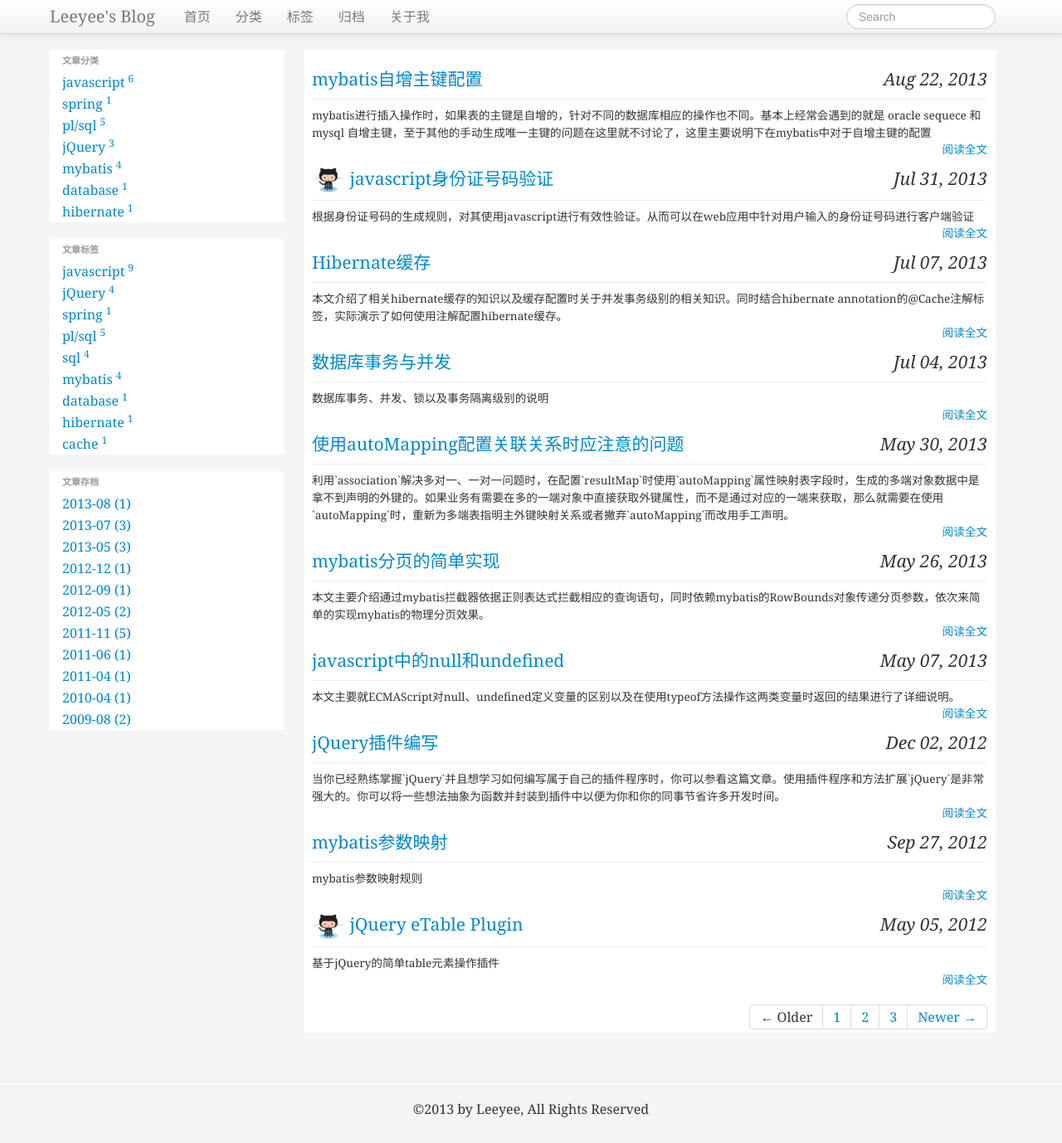
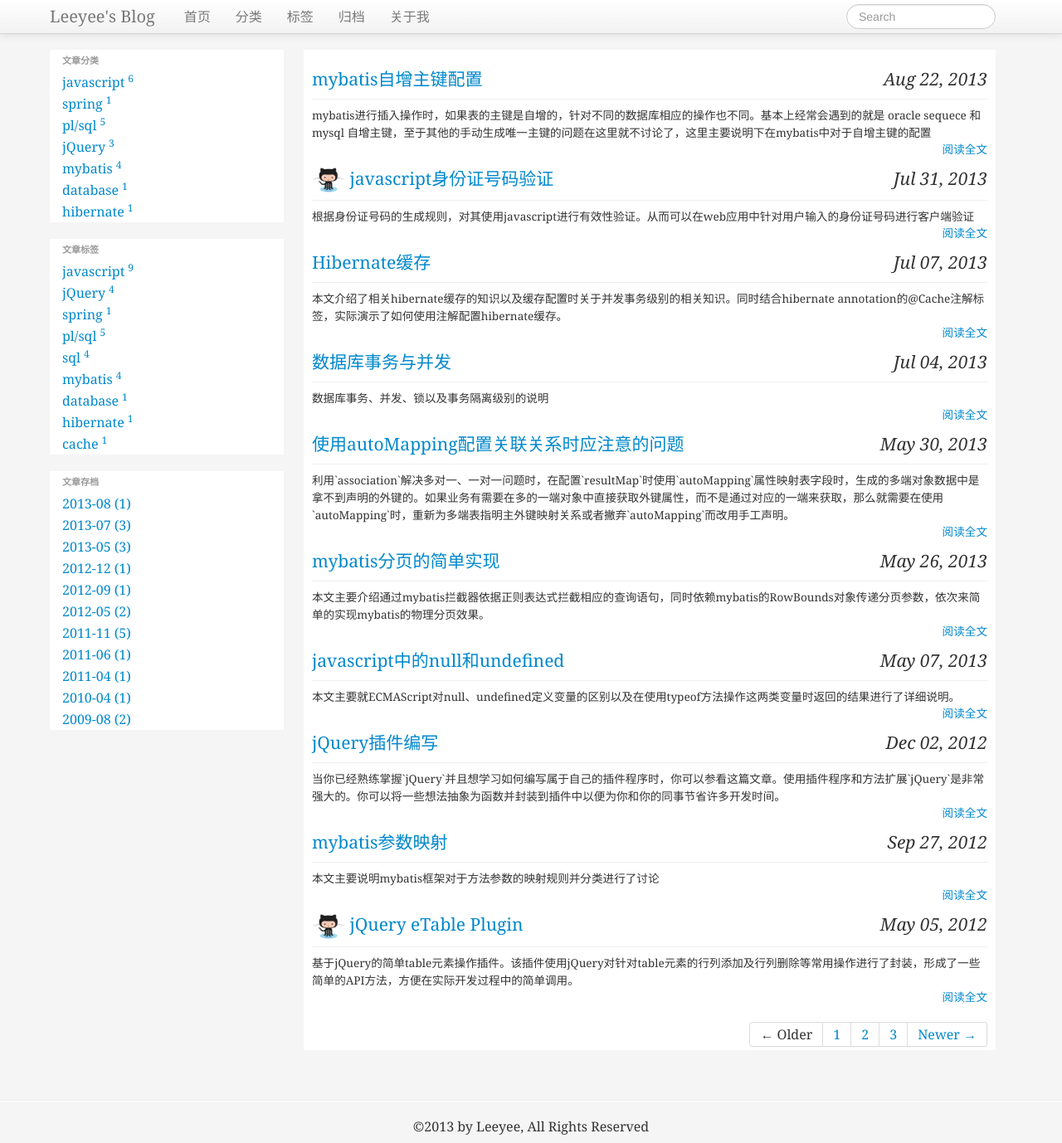
Before and after one commit to leeyee/leeyee.github.com, a Jekyll site: the page built from index.html, in a window 1280 px wide and 1378 px high. Shown: the whole window at 83% size. Built offline with Jekyll 4.4.1, drawn with Linux system fonts in a browser that asks for light colours; Markdown is read by kramdown in place of the engine named in the settings; the list of posts is cut into pages by our own code.

Commit message:
fixed some article description

```diff
--- a/_posts/javascript/2012-05-05-jquery-etable-plugin.md
+++ b/_posts/javascript/2012-05-05-jquery-etable-plugin.md
@@ -3,7 +3,7 @@ layout: post
 title: jQuery eTable Plugin
 category: jQuery
 tag: [javascript, jQuery]
-description: 基于jQuery的简单table元素操作插件
+description: 基于jQuery的简单table元素操作插件。该插件使用jQuery对针对table元素的行列添加及行列删除等常用操作进行了封装，形成了一些简单的API方法，方便在实际开发过程中的简单调用。
 keywords: [jQuery table]
 
 github: 'eTable'
--- a/_posts/mybatis/2012-09-27-mybatis-param-mapping-rules.md
+++ b/_posts/mybatis/2012-09-27-mybatis-param-mapping-rules.md
@@ -1,7 +1,7 @@
 ---
 layout: post
 title: mybatis参数映射
-description: mybatis参数映射规则
+description: 本文主要说明mybatis框架对于方法参数的映射规则并分类进行了讨论
 category: mybatis
 tag: [mybatis]
 keywords: [mybatis参数映射, ibatis参数映射]
```
Also changed, not shown: _posts/javascript/2009-08-24-javacript-broswer-check.md (+2 -2 lines), _posts/javascript/2012-05-04-jquery-msgbox-plugin.md (+1 -1 lines), _posts/sql/plsql/2011-11-18-plsql-sql-comm-func.md (+1 -1 lines).
